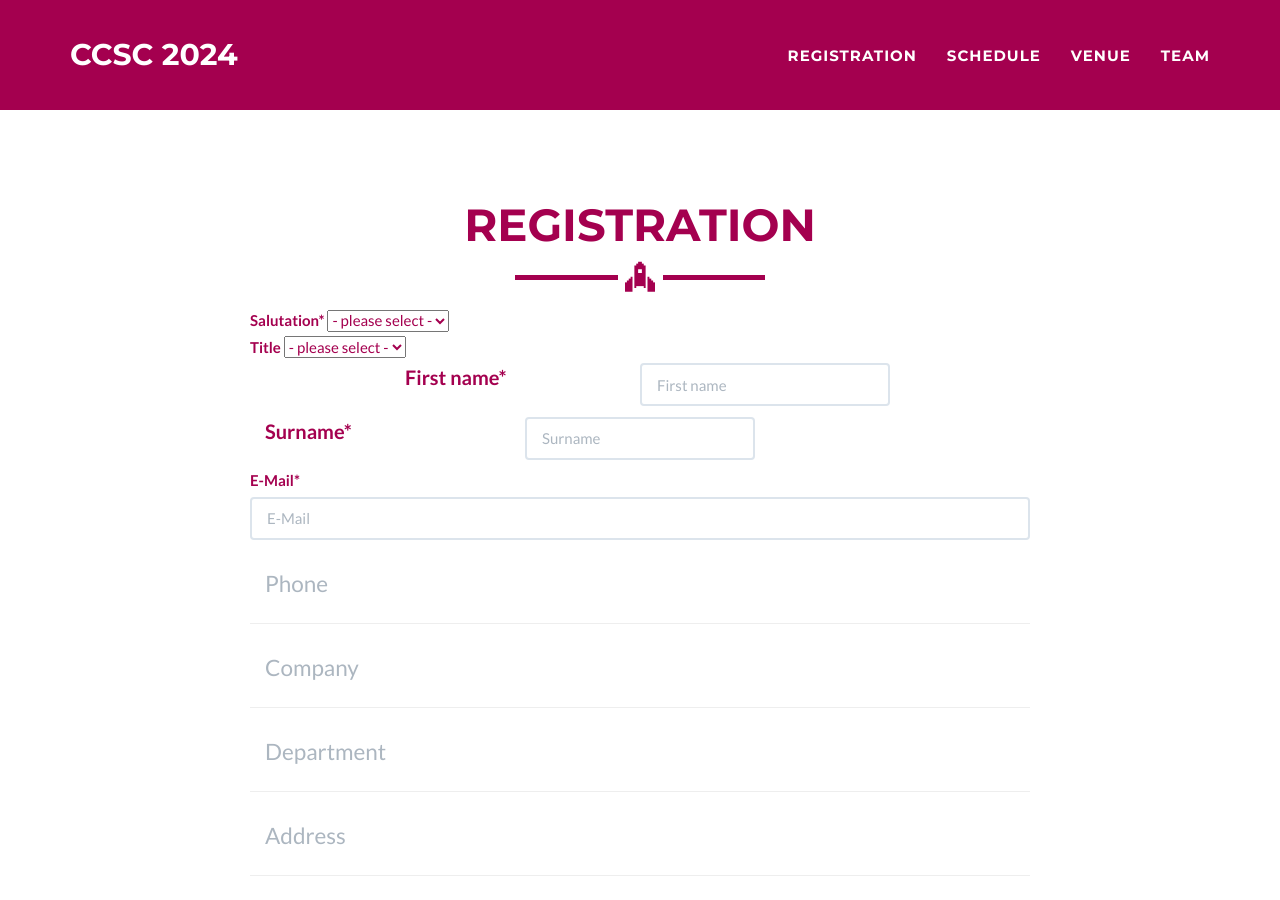
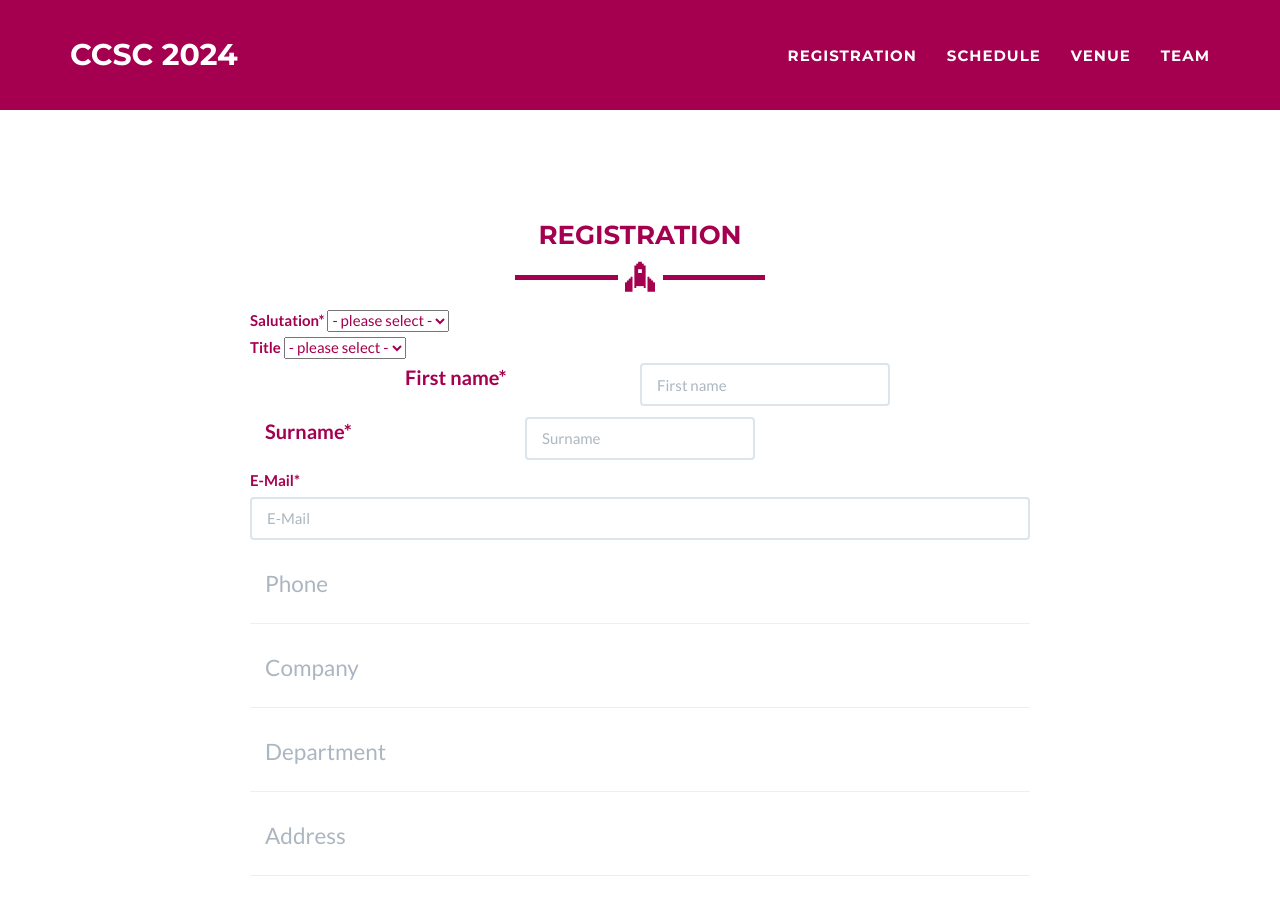
Before and after one commit to ccsc2024/ccsc2024.github.io, a Jekyll site: the page built from registration.html, in a window 1280 px wide and 900 px high. Built offline with Jekyll 4.4.1, drawn with Linux system fonts in a browser that asks for light colours.

```diff
--- a/registration.html
+++ b/registration.html
@@ -6,7 +6,7 @@ layout: page
   <div class="container">
     <div class="row">
       <div class="col-lg-12 text-center">
-        <h2>Registration</h2>
+        <h3>Registration</h3>
         <hr class="star-primary">
       </div>
     </div>
```
